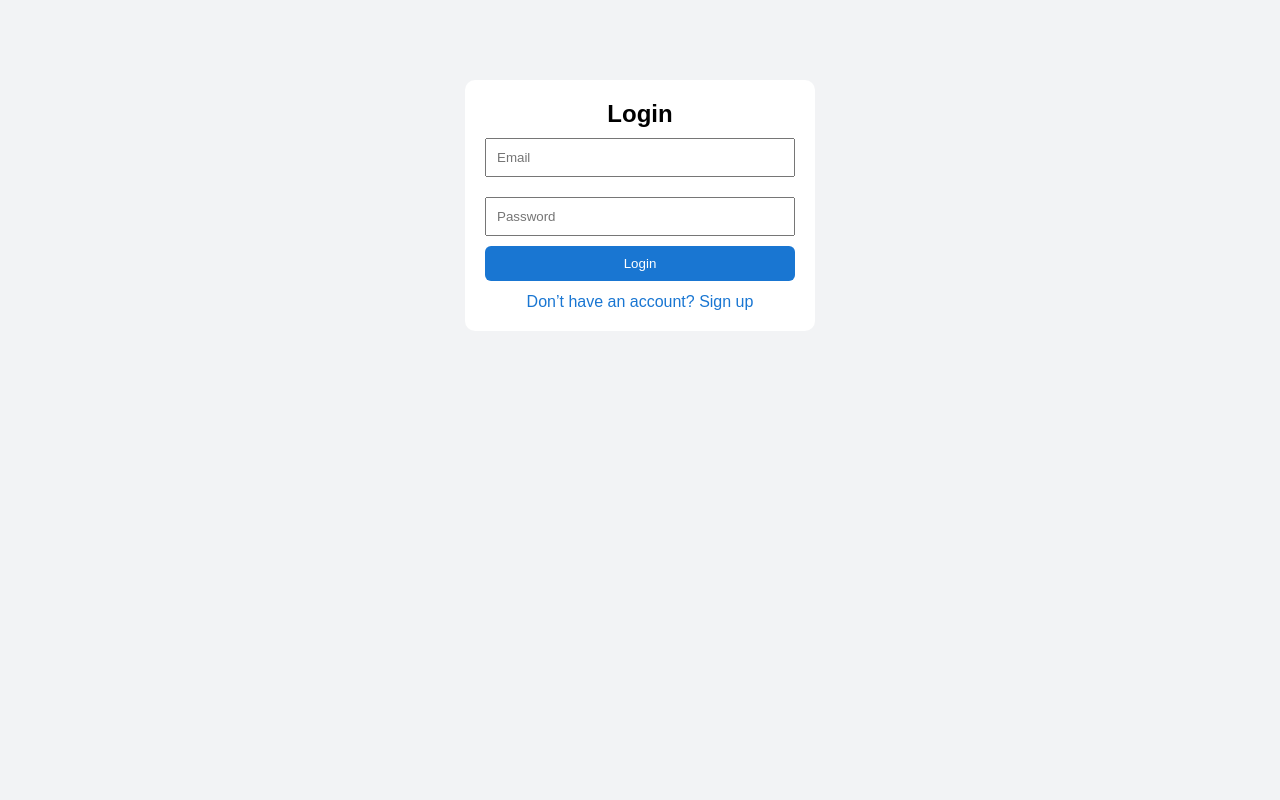
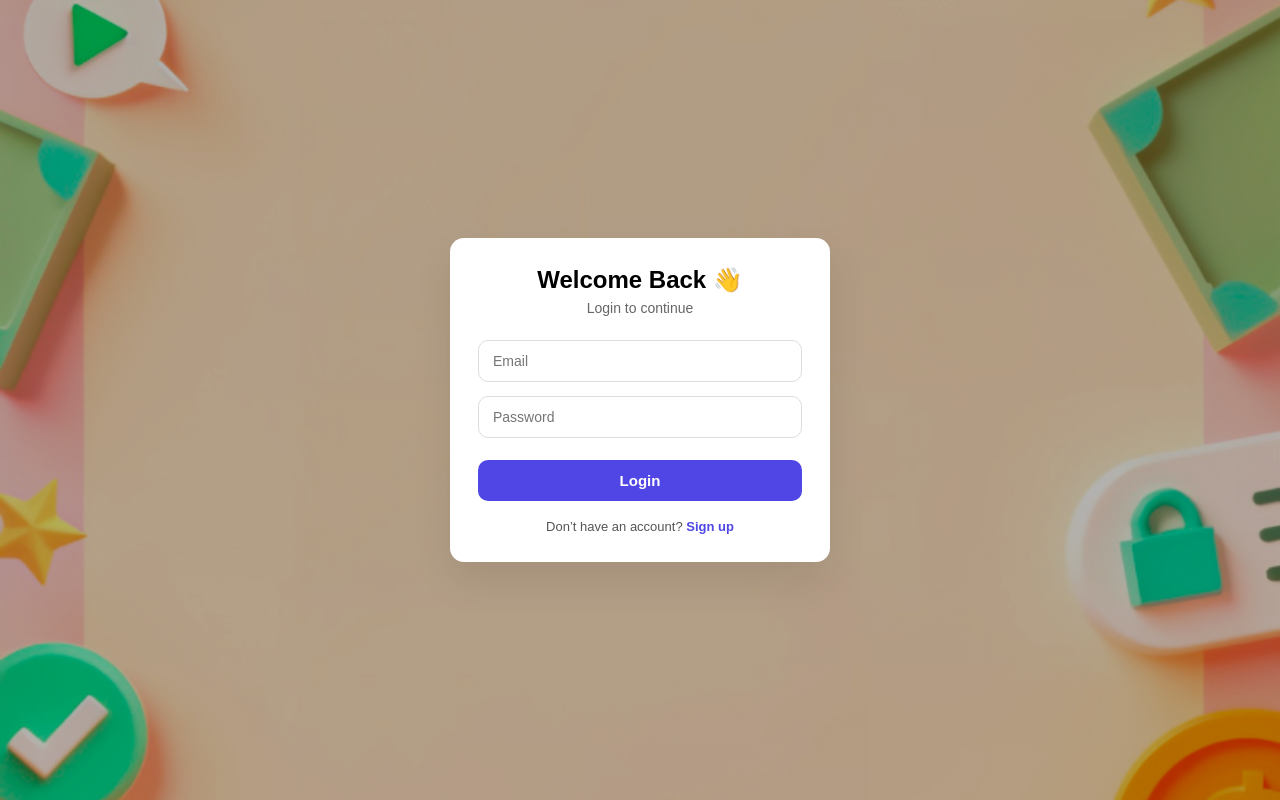
Before and after one commit to Desktop-ux/Socio-app-Frontend-, a React (Vite) app: page / in a window 1280 px wide. Built offline with nearby package versions, Linux system fonts and the light colour scheme.

Commit message:
loginpage ui improved

```diff
--- a/index.html
+++ b/index.html
@@ -9,7 +9,7 @@
 
    <link rel="shortcut icon" href="./src/assets/logo.png" type="image/x-icon">
     <meta name="viewport" content="width=device-width, initial-scale=1.0" />
-    <title>Socio</title>
+    <title>Postify</title>
   </head>
   <body>
     <div id="root"></div>
--- a/package.json
+++ b/package.json
@@ -11,6 +11,7 @@
   },
   "dependencies": {
     "axios": "^1.13.4",
+    "gsap": "^3.14.2",
     "react": "^19.2.0",
     "react-dom": "^19.2.0",
     "react-router-dom": "^7.13.0"
--- a/src/Pages/Login/Login.css
+++ b/src/Pages/Login/Login.css
@@ -1,29 +1,113 @@
-.auth-container {
-  max-width: 350px;
-  margin: 80px auto;
+/* Full page center */
+.auth-page {
+  min-height: 100vh;
+  display: flex;
+  align-items: center;
+  justify-content: center;
+
+  background:
+    linear-gradient(rgba(0, 0, 0, 0.304), rgba(0, 0, 0, 0.293)),
+    url("/src/assets/social_bg.jpg");
+  background-size: cover;
+  background-position: center;
+}
+
+
+
+
+/* Card */
+.auth-card {
+  width: 100%;
+  max-width: 380px;
   background: white;
-  padding: 20px;
-  border-radius: 10px;
+  padding: 28px;
+  border-radius: 14px;
+  box-shadow: 0 20px 40px rgba(0, 0, 0, 0.08);
   text-align: center;
 }
 
-.auth-container input {
-  width: 100%;
-  padding: 10px;
-  margin: 10px 0;
+/* Title */
+.auth-title {
+  font-size: 24px;
+  font-weight: 700;
+  margin-bottom: 6px;
 }
 
-.auth-container button {
-  width: 100%;
-  padding: 10px;
-  background: #1976d2;
-  color: white;
-  border: none;
-  border-radius: 6px;
+.auth-subtitle {
+  font-size: 14px;
+  color: #666;
+  margin-bottom: 24px;
 }
 
-.link {
-  margin-top: 12px;
-  color: #1976d2;
+/* Inputs */
+.input-group {
+  display: flex;
+  flex-direction: column;
+  gap: 14px;
+  margin-bottom: 22px;
+}
+
+.input-group input {
+  padding: 12px 14px;
+  border-radius: 10px;
+  border: 1px solid #ddd;
+  font-size: 14px;
+  outline: none;
+}
+
+.input-group input:focus {
+  border-color: #4f46e5;
+}
+
+/* Button */
+.primary-btn {
+  width: 100%;
+  padding: 12px;
+  border-radius: 10px;
+  border: none;
+  background: #4f46e5;
+  color: white;
+  font-size: 15px;
+  font-weight: 600;
+  cursor: pointer;
+  transition: transform 0.1s ease, box-shadow 0.1s ease;
+}
+
+.primary-btn:hover {
+  box-shadow: 0 8px 20px rgba(79, 70, 229, 0.3);
+}
+
+.primary-btn:active {
+  transform: scale(0.98);
+}
+
+/* Switch */
+.switch-text {
+  font-size: 13px;
+  color: #555;
+  margin-top: 18px;
+}
+
+.switch-text span {
+  color: #4f46e5;
+  font-weight: 600;
   cursor: pointer;
 }
+
+.auth-left {
+  position: absolute;
+  left: 8%;
+  color: white;
+  max-width: 300px;
+}
+
+.auth-left h1 {
+  font-size: 42px;
+  font-weight: 700;
+  margin-bottom: 10px;
+}
+
+.auth-left p {
+  font-size: 16px;
+  opacity: 0.85;
+}
--- a/src/Pages/Login/Login.jsx
+++ b/src/Pages/Login/Login.jsx
@@ -1,46 +1,43 @@
-import { useState } from "react";
+import { use, useEffect, useRef, useState } from "react";
 import api from "../../api/api";
 import "./Login.css";
+import gsap from "gsap";
 
 export default function Login({ onLogin, goSignup }) {
   const [email, setEmail] = useState("");
   const [password, setPassword] = useState("");
+  const cardRef = useRef(null)
+
+  useEffect(() => {
+    gsap.fromTo(
+      cardRef.current,
+      { y: 40, opacity: 0 },
+      { y: 0, opacity: 1, duration: 0.8, ease: "power3.out" }
+    );
+  }, []);
+
 
   const handleLogin = async () => {
-    if (!email || !password) {
-      return alert("Fill all fields");
-    }
+    if (!email || !password) return alert("Fill all fields");
 
-    try {
-      // 🔑 GET RESPONSE
-      const res = await api.post("/auth/login", {
-        email,
-        password,
-      });
+    const res = await api.post("/auth/login", { email, password });
 
-      // ✅ SAVE USER INFO (THIS FIXES HEADER)
     localStorage.setItem("username", res.data.user.username);
     localStorage.setItem("userId", res.data.user._id);
 
-      // optional: if backend sends token
-      if (res.data.token) {
-        localStorage.setItem("token", res.data.token);
-      }
-
-      // ✅ CONTINUE APP FLOW
     onLogin();
-
-    } catch (err) {
-      console.error(err);
-      alert("Invalid email or password");
-    }
   };
 
   return (
-    <div className="auth-container">
-      <h2>Login</h2>
+    <div className="auth-page">
 
+      <div className="auth-card" ref={cardRef}>
+        <h2 className="auth-title">Welcome Back 👋</h2>
+        <p className="auth-subtitle">Login to continue</p>
+
+        <div className="input-group">
           <input
+            type="email"
             placeholder="Email"
             value={email}
             onChange={(e) => setEmail(e.target.value)}
@@ -52,12 +49,19 @@ export default function Login({ onLogin, goSignup }) {
             value={password}
             onChange={(e) => setPassword(e.target.value)}
           />
+        </div>
 
-      <button onClick={handleLogin}>Login</button>
+        <button className="primary-btn" onClick={handleLogin}>
+          Login
+        </button>
 
-      <p onClick={goSignup} className="link">
-        Don’t have an account? Sign up
+        <p className="switch-text">
+          Don’t have an account?{" "}
+          <span onClick={goSignup}>Sign up</span>
         </p>
+      </div>
+
+
     </div>
   );
 }
```
Also changed, not shown: src/assets/social_bg.jpg (added), 1 other file (tests, documents, lock files or other folders). Lines whose indentation alone changed are shown as unchanged.
